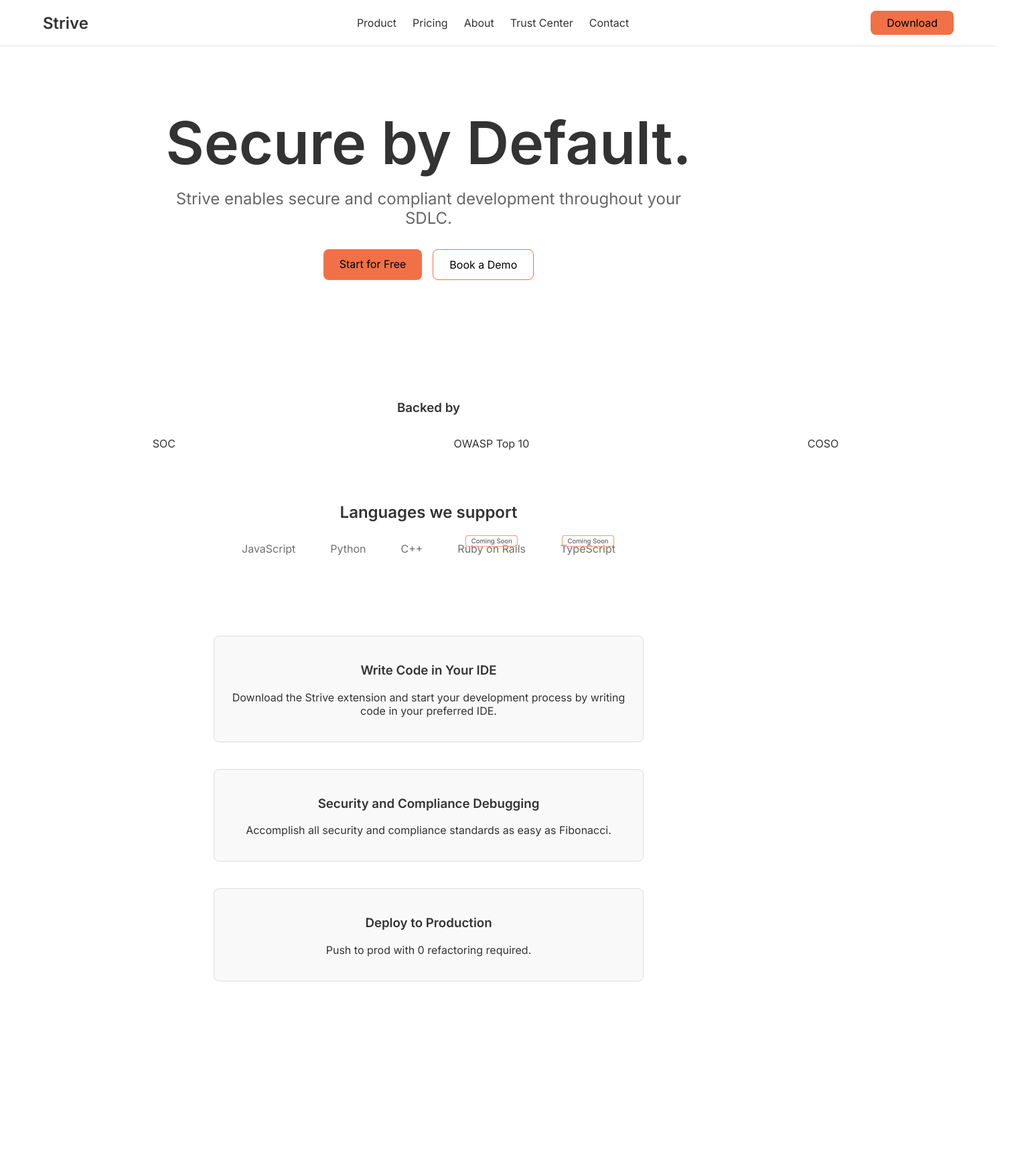
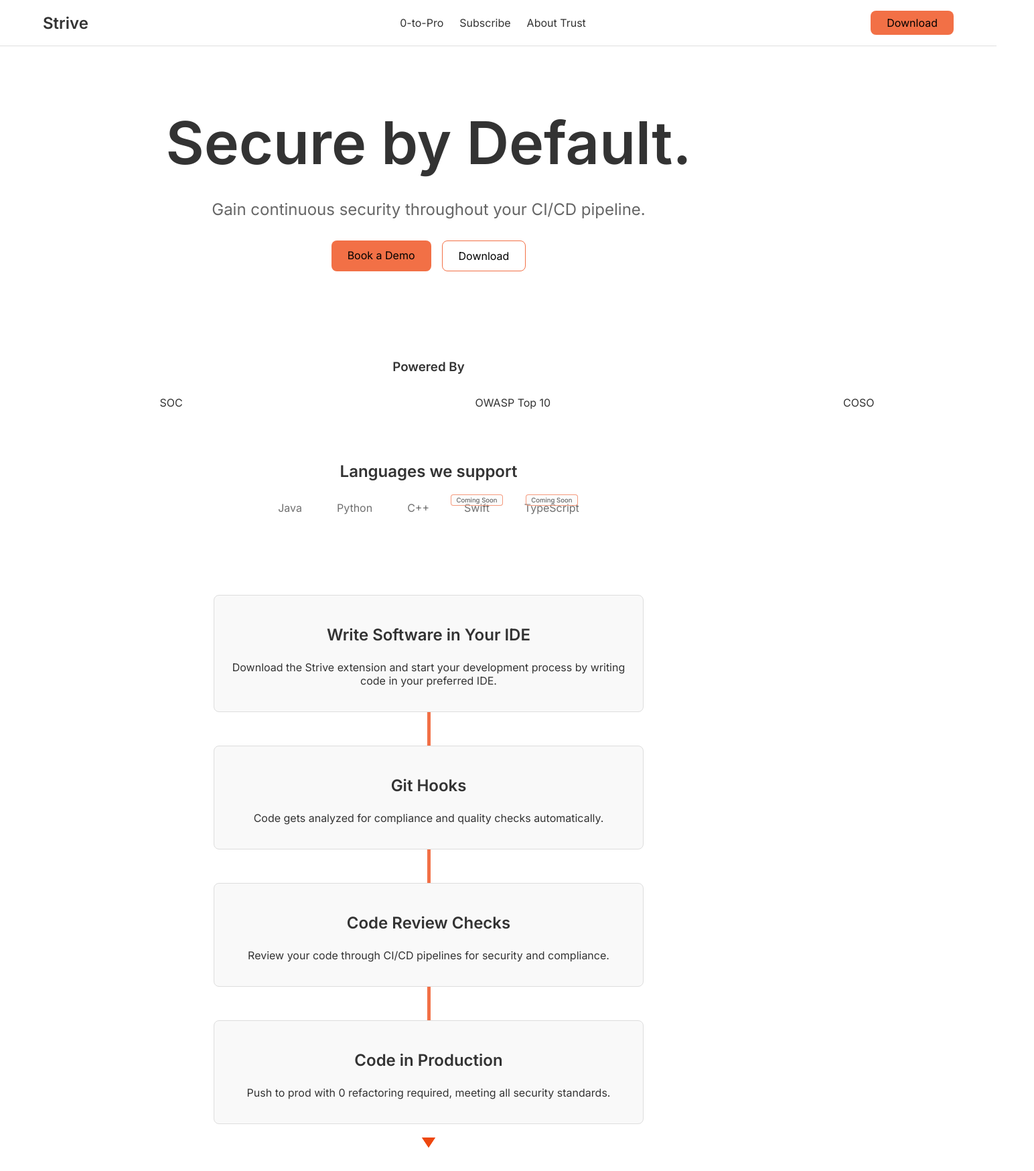
Before and after one commit to TrekkersOrg/landing-page, a plain HTML site: page Views/index.html in a window 1280 px wide. Shown: the whole page at 67% size, 1544 px wide, since content can reach past the window. Before the commit the page ends 1535 px from the top, so only its background shows below. Drawn offline with Linux system fonts and the light colour scheme.

Commit message:
DA-688 - Refined dev timeline; Added subscriptions view + routing; added server logic

```diff
--- a/index.html
+++ b/Views/index.html
@@ -1,6 +1,5 @@
 <!DOCTYPE html>
 <html lang="en">
-
 
 <head>
     <meta charset="UTF-8">
@@ -11,7 +10,6 @@
 </head>
 
 <style>
-
     body {
         font-family: 'Inter', sans-serif;
         background-color: white;
@@ -76,12 +74,13 @@
         padding: 160px 20px;
         max-width: 800px;
         margin: 0 auto;
+        margin-bottom: -3rem;
     }
 
     .farza-line-div {
         font-size: 5.5rem;
         font-weight: 600;
-        margin-bottom: 1rem;
+        margin-bottom: 2rem;
     }
 
     .subheading {
@@ -96,7 +95,8 @@
         gap: 1rem;
     }
 
-    .button, .button-outline {
+    .button,
+    .button-outline {
         text-decoration: none;
         padding: 0.75rem 1.5rem;
         border-radius: 8px;
@@ -119,10 +119,10 @@
 
     .organization {
         display: flex;
-        justify-content: space-around; /* Adjust to distribute space evenly */
+        justify-content: space-around;
         align-items: center;
-        width: 180vh; /* Ensure it takes full width */
-        padding: 14px 20px; /* Optional padding for better alignment */
+        width: 188vh;
+        padding: 14px 20px;
     }
 
     .timeline {
@@ -130,6 +130,7 @@
         flex-direction: column;
         align-items: center;
         margin: 50px 0;
+        position: relative;
     }
 
     .timeline-step {
@@ -138,11 +139,25 @@
         border-radius: 8px;
         padding: 20px;
         margin: 20px 0;
-        width: 80%;
+        width: 60%;
         max-width: 600px;
         opacity: 0;
         transform: translateY(20px);
         transition: opacity 0.6s ease-out, transform 0.6s ease-out;
+        text-align: center;
+        position: relative;
+    }
+
+    .timeline-step h3 {
+        color: #333;
+        font-size: 1.5rem;
+    }
+
+    .connector {
+        width: 5px;
+        height: 50px;
+        background-color: #ee440cc2;
+        margin: -20px 0;
     }
 
     .timeline-step.visible {
@@ -150,14 +165,22 @@
         transform: translateY(0);
     }
 
-    @media (max-width: 768px) {
-        .farza-line-div {
-            font-size: 4rem;
+    .connector:after {
+        content: '';
+        position: absolute;
+        top: 100%;
+        left: 50%;
+        width: 0;
+        height: 0;
+        border-left: 10px solid transparent;
+        border-right: 10px solid transparent;
+        border-top: 15px solid #ee440cc2;
+        transform: translateX(-50%);
     }
 
-        .nav-links {
-            flex-direction: column;
-            gap: 1rem;
+    @media (max-width: 768px) {
+        .timeline-step {
+            width: 80%;
         }
     }
 
@@ -210,11 +233,9 @@
     <nav class="navbar">
         <div class="logo">Strive</div>
         <ul class="nav-links">
-        <li><a href="#">Product</a></li>
-        <li><a href="#">Pricing</a></li>
-        <li><a href="#">About</a></li>
-        <li><a href="#">Trust Center</a></li>
-        <li><a href="#">Contact</a></li>
+            <li><a href="#">0-to-Pro</a></li>
+            <li><a href="subscription.html">Subscribe</a></li>
+            <li><a href="#">About Trust</a></li>
         </ul>
         <div class="nav-buttons">
             <a href="#" class="start-free text-color">Download</a>
@@ -225,16 +246,16 @@
             Secure by Default.
         </div>
         <div class="subheading ">
-            Strive enables secure and compliant development throughout your SDLC.
+            Gain continuous security throughout your CI/CD pipeline.
         </div>
         <div class="buttons">
-            <a href="#" class="button text-color">Start for Free</a>
-            <a href="#" class="button-outline text-color">Book a Demo</a>
+            <a href="#" class="button text-color">Book a Demo</a>
+            <a href="#" class="button-outline text-color">Download</a>
         </div>
     </div>
 
     <div class="backed-by-section">
-        <h3>Backed by</h3>
+        <h3>Powered By</h3>
         <div class="organization">
             <span>SOC</span>
             <span>OWASP Top 10</span>
@@ -245,11 +266,11 @@
     <div class="languages-section">
         <h3>Languages we support</h3>
         <div class="languages">
-            <div class="language">JavaScript</div>
+            <div class="language">Java</div>
             <div class="language">Python</div>
             <div class="language">C++</div>
             <div class="language coming-soon">
-                Ruby on Rails
+                Swift
                 <span class="coming-soon-label">Coming Soon</span>
             </div>
             <div class="language coming-soon">
@@ -261,16 +282,24 @@
 
     <div class="timeline">
         <div class="timeline-step" id="step1">
-            <h3>Write Code in Your IDE</h3>
-            <p>Download the Strive extension and start your development process by writing code in your preferred IDE.</p>
+            <h3>Write Software in Your IDE</h3>
+            <p>Download the Strive extension and start your development process by writing code in your preferred IDE.
+            </p>
         </div>
+        <div class="connector"></div>
         <div class="timeline-step" id="step2">
-            <h3>Security and Compliance Debugging</h3>
-            <p>Accomplish all security and compliance standards as easy as Fibonacci.</p>
+            <h3>Git Hooks</h3>
+            <p>Code gets analyzed for compliance and quality checks automatically.</p>
         </div>
+        <div class="connector"></div>
         <div class="timeline-step" id="step3">
-            <h3>Deploy to Production</h3>
-            <p>Push to prod with 0 refactoring required.</p>
+            <h3>Code Review Checks</h3>
+            <p>Review your code through CI/CD pipelines for security and compliance.</p>
+        </div>
+        <div class="connector"></div>
+        <div class="timeline-step" id="step4">
+            <h3>Code in Production</h3>
+            <p>Push to prod with 0 refactoring required, meeting all security standards.</p>
         </div>
     </div>
 </body>
@@ -304,6 +333,7 @@
             });
         });
     });
+
     document.addEventListener('DOMContentLoaded', () => {
         const steps = document.querySelectorAll('.timeline-step');
 
```
Also changed, not shown: Views/subscription.html (added, +102 -0 lines), server.js (added, +17 -0 lines), 1 other file. Lines whose indentation alone changed are shown as unchanged.
